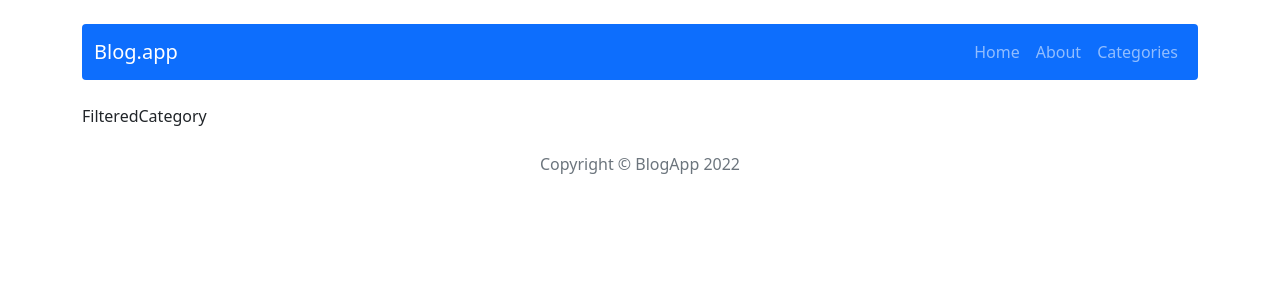
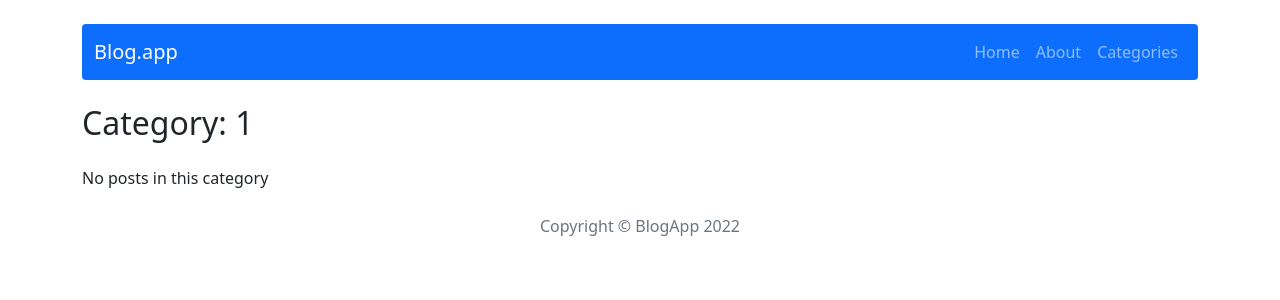
Before and after one commit to KatSobieska/blog-crud-app, a React (Create React App) app: page /category/1 in a window 1280 px wide. Shown: the top 300 px of the page. Built offline with nearby package versions, Linux system fonts and the light colour scheme.

Commit message:
Add body for FilteredCategory. Render posts in selected category

```diff
--- a/src/components/pages/FilteredCategory.js
+++ b/src/components/pages/FilteredCategory.js
@@ -1,8 +1,51 @@
+import { useSelector } from "react-redux";
+import { useParams } from "react-router";
+import { getPostByCategory } from "../../redux/postsRedux";
+import { Row, Col, Card, Button } from "react-bootstrap";
+import { dateToStr } from "../../utils/dateToStr";
+import { Link } from "react-router-dom";
+
 const FilteredCategory = () => {
+  const { category } = useParams();
+  const postsDataByCategory = useSelector((state) =>
+    getPostByCategory(state, category)
+  );
+
+  if (postsDataByCategory.length === 0)
+    return (
+      <div>
+        <h2 className="mb-4">Category: {category}</h2>
+        <p>No posts in this category</p>
+      </div>
+    );
   return (
-    <div>
-      <p>FilteredCategory</p>
-    </div>
+    <section>
+      <Row className="mt-5">
+        <h2 className="mb-5">Category: {category}</h2>
+        {postsDataByCategory.map((post) => (
+          <Col key={post.id} md={4}>
+            <Card className="mb-3" style={{ width: "25rem" }}>
+              <Card.Body>
+                <Card.Title>{post.title}</Card.Title>
+                <Card.Text>
+                  <b>Author:</b> {post.author}
+                </Card.Text>
+                <Card.Text>
+                  <b>Published:</b> {dateToStr(post.publishedDate)}
+                </Card.Text>
+                <Card.Text>
+                  <b>Category:</b> {post.category}
+                </Card.Text>
+                <Card.Text>{post.shortDescription}</Card.Text>
+                <Link to={"/post/" + post.id}>
+                  <Button>Read more</Button>
+                </Link>
+              </Card.Body>
+            </Card>
+          </Col>
+        ))}
+      </Row>
+    </section>
   );
 };
 
```
